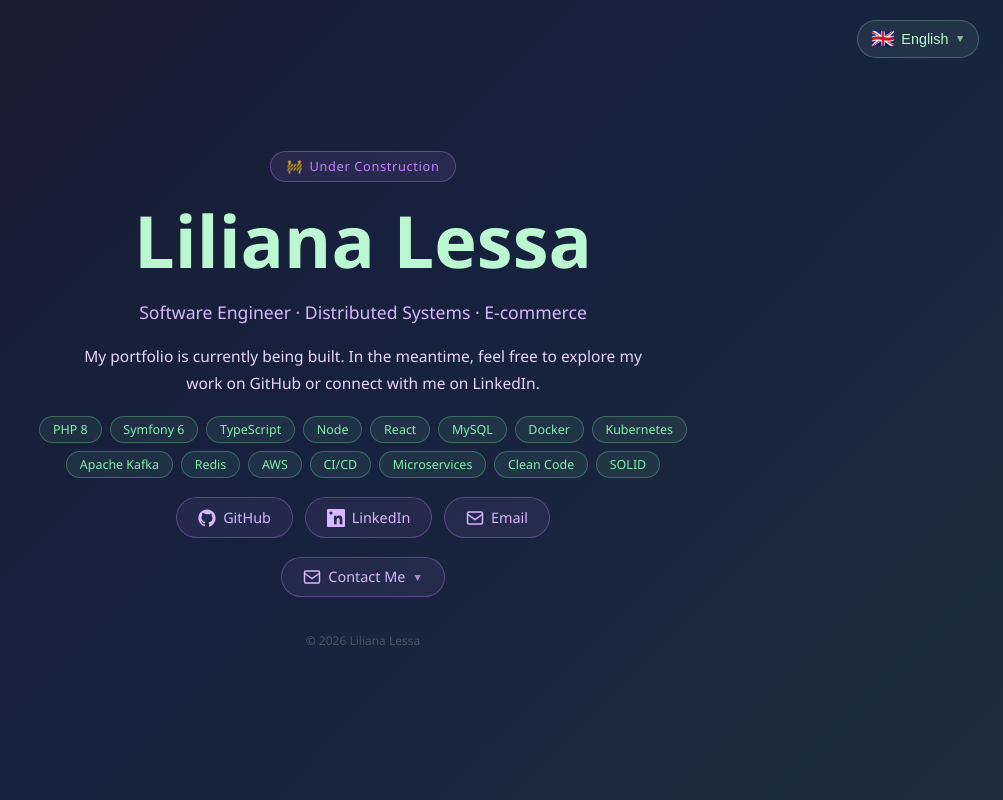
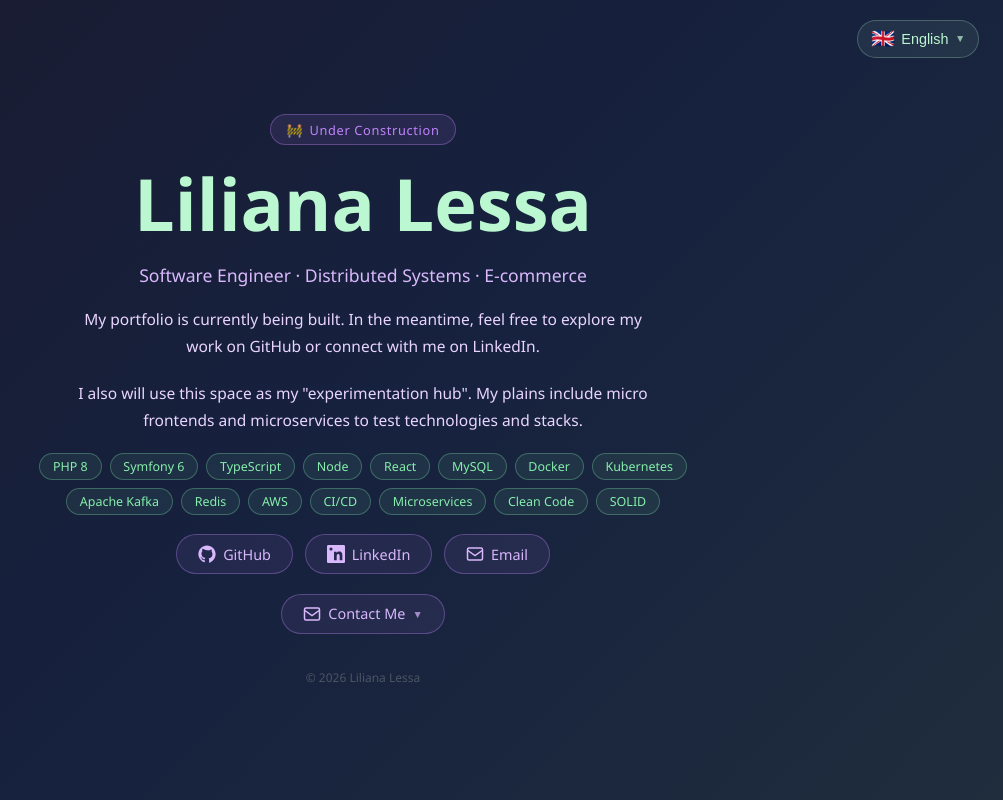
Before and after one commit to LilianaLessa/lilianalessa.github.io, a React (Vite) app: page / in a window 1280 px wide. Shown: the whole page, without its empty margins (277-1280 px from the left). Built offline with nearby package versions, Linux system fonts and the light colour scheme.

Commit message:
Add experimentation hub note

```diff
--- a/src/App.tsx
+++ b/src/App.tsx
@@ -106,6 +106,20 @@ export default function App() {
           {t.description}
         </p>
 
+        {/* Note */}
+        <p
+          className={visible ? "fade-up" : ""}
+          style={{
+            ...delay(350),
+            maxWidth: "580px",
+            lineHeight: 1.75,
+            color: "#e9d5ff",
+            fontSize: "0.97rem",
+          }}
+        >
+          {t.note}
+        </p>
+
         {/* Skills */}
         <div
           className={visible ? "fade-up" : ""}
--- a/src/i18n/translations.ts
+++ b/src/i18n/translations.ts
@@ -18,6 +18,8 @@ export type Translations = {
   formSending: string;
   formSuccess: string;
   formError: string;
+
+  note: string
 };
 
 export const translations: Record<Locale, Translations> = {
@@ -31,7 +33,7 @@ export const translations: Record<Locale, Translations> = {
     email: "Email",
     footer: "© 2026 Liliana Lessa",
 
-contactButton: "Contact Me",
+    contactButton: "Contact Me",
     formName: "Your name",
     formEmail: "Your email",
     formMessage: "Your message",
@@ -39,6 +41,8 @@ contactButton: "Contact Me",
     formSending: "Sending...",
     formSuccess: "Message sent! I'll get back to you soon.",
     formError: "Something went wrong. Please try again.",
+
+    note: "I also will use this space as my \"experimentation hub\". My plains include micro frontends and microservices to test technologies and stacks.",
   },
   pt: {
     badge: "Em Construção",
@@ -50,7 +54,7 @@ contactButton: "Contact Me",
     email: "E-mail",
     footer: "© 2026 Liliana Lessa",
 
- contactButton: "Contactar",
+    contactButton: "Contactar",
     formName: "O seu nome",
     formEmail: "O seu e-mail",
     formMessage: "A sua mensagem",
@@ -58,6 +62,8 @@ contactButton: "Contact Me",
     formSending: "A enviar...",
     formSuccess: "Mensagem enviada! Responderei em breve.",
     formError: "Algo correu mal. Por favor tente novamente.",
+
+    note: "Também utilizarei este espaço como meu \"centro de experimentação\". Meus planos incluem micro front-ends e microsserviços para testar tecnologias e conjuntos de arquiteturas.",
   },
 };
 
```
